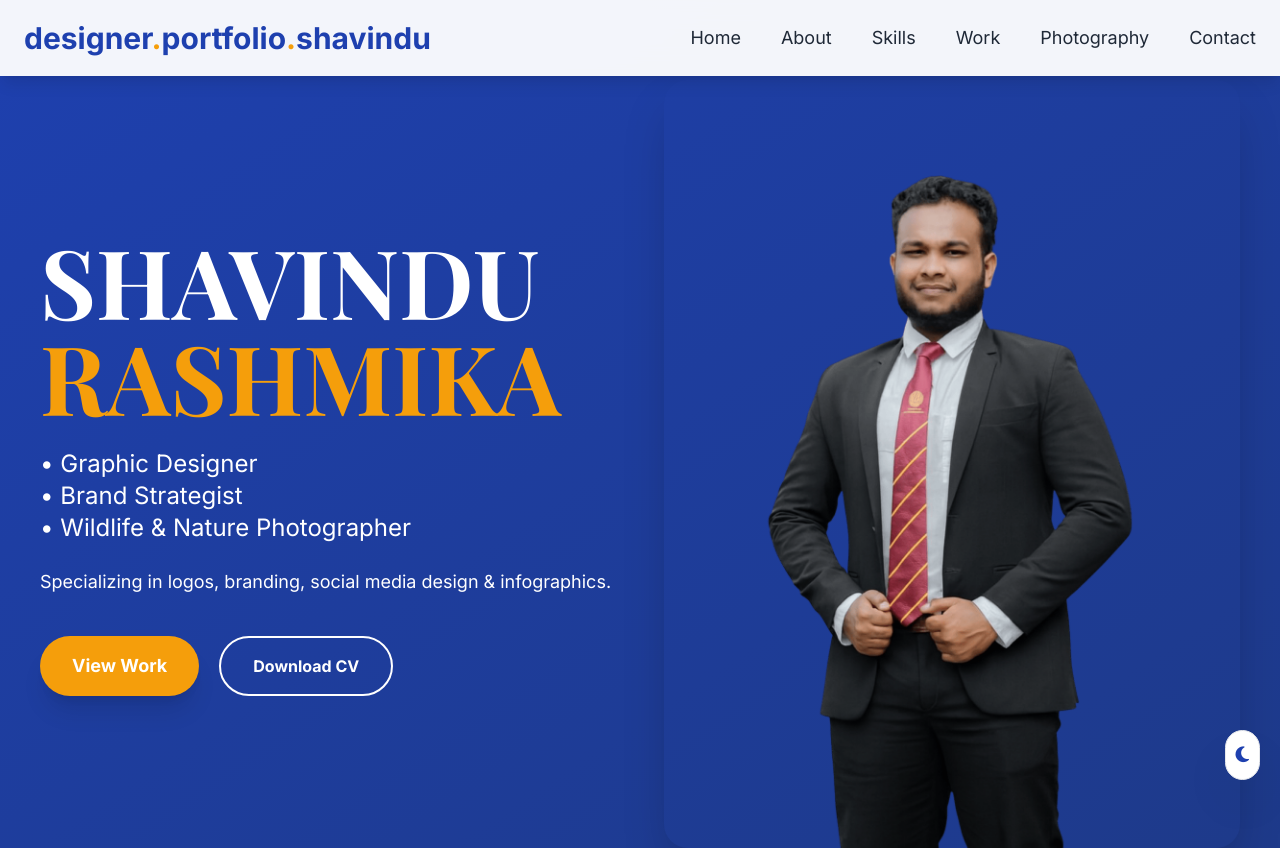
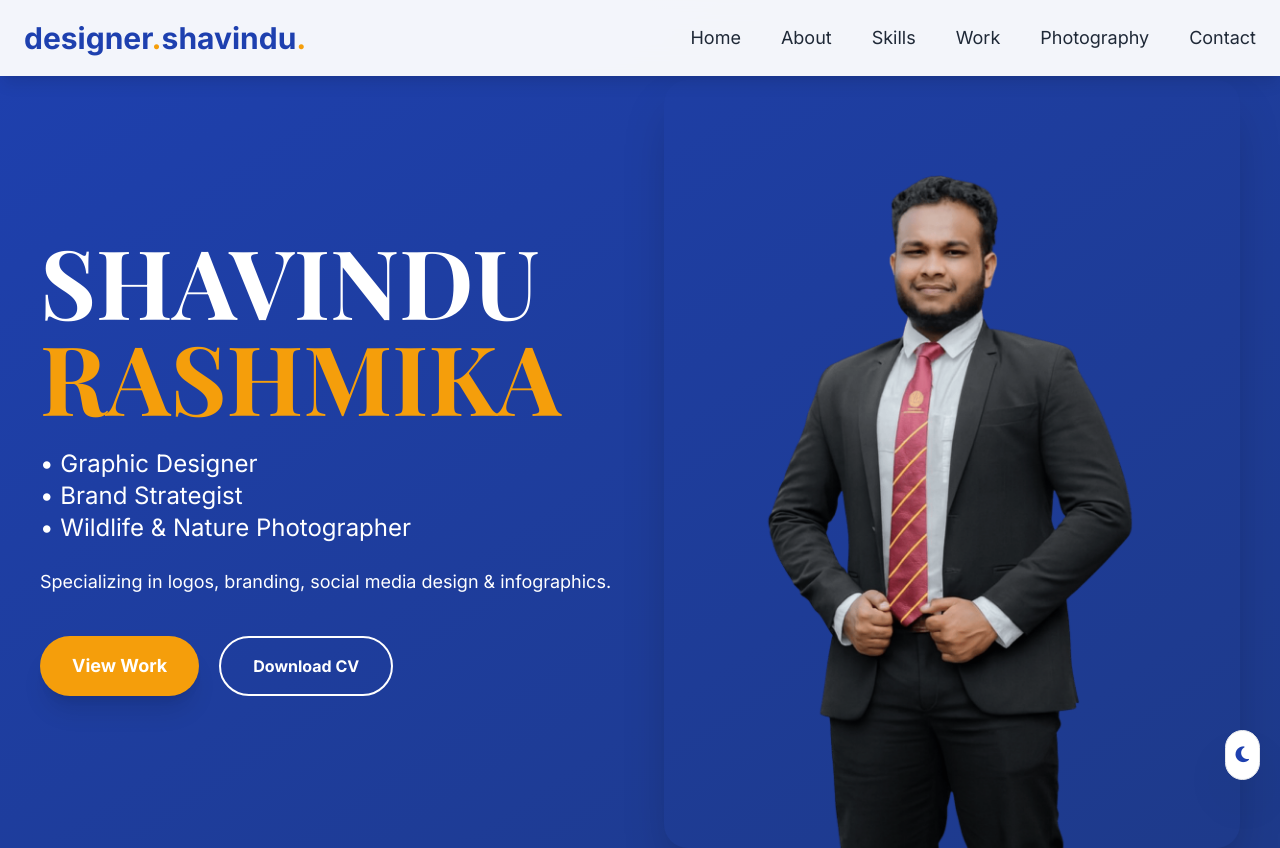
Before and after one commit to ShavinduR/newportfolio, a plain HTML site: page index.html in a window 1280 px wide. Shown: the top 848 px of the page. Drawn offline with nearby package versions, Linux system fonts and the light colour scheme.

```diff
--- a/index.html
+++ b/index.html
@@ -59,7 +59,7 @@
   <!-- Navigation -->
   <nav class="fixed top-0 w-full bg-white/95 dark:bg-gray-900/95 backdrop-blur-md shadow-lg z-40">
     <div class="max-w-7xl mx-auto px-6 py-5 flex justify-between items-center">
-      <h1 class="text-3xl font-bold text-primary">designer<span class="text-accent">.</span>portfolio<span class="text-accent">.</span>shavindu</h1>
+      <h1 class="text-3xl font-bold text-primary">designer<span class="text-accent">.</span>shavindu<span class="text-accent">.</span></h1>
       <div class="hidden md:flex space-x-10 text-lg">
         <a href="#home" class="hover:text-accent transition">Home</a>
         <a href="#about" class="hover:text-accent transition">About</a>
```
